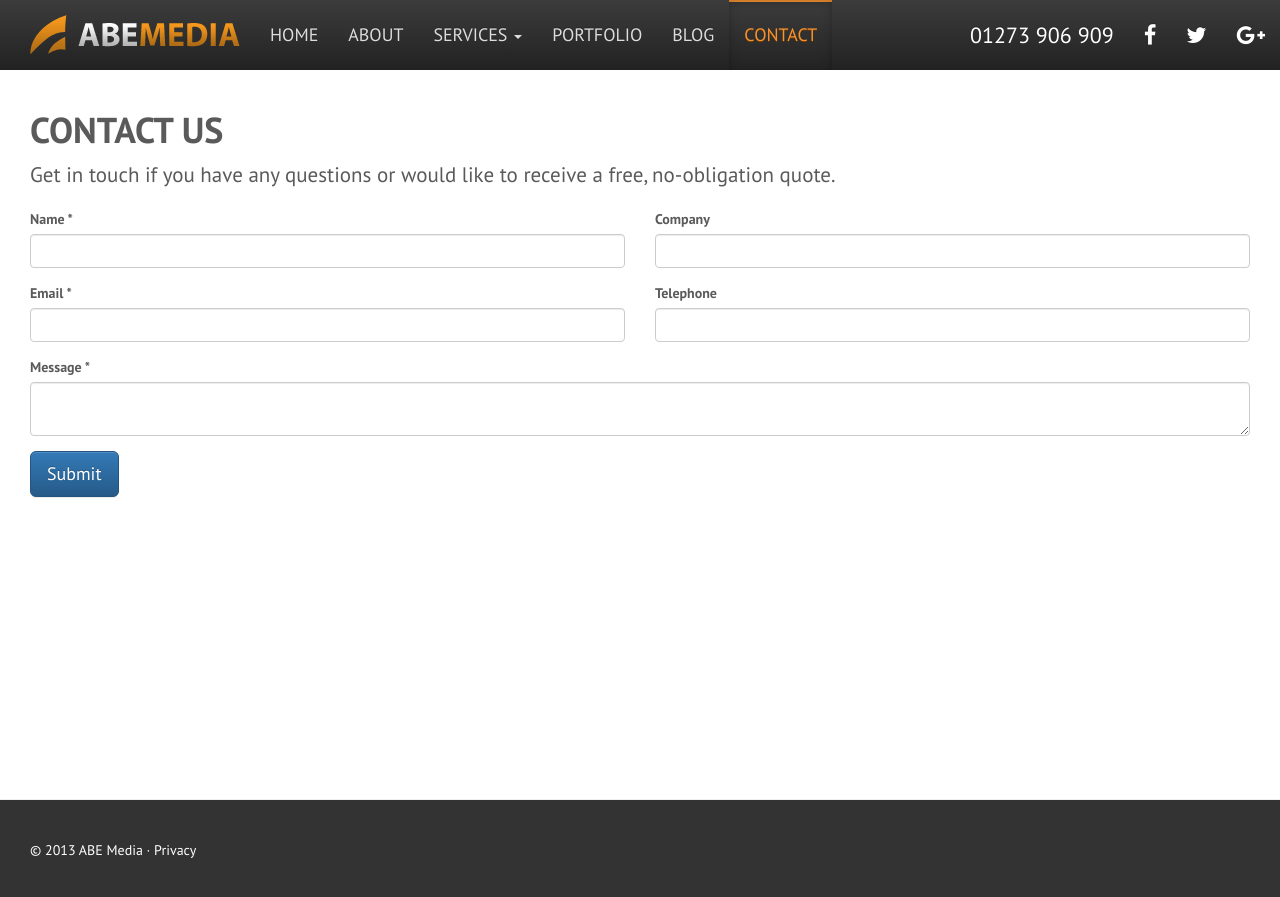
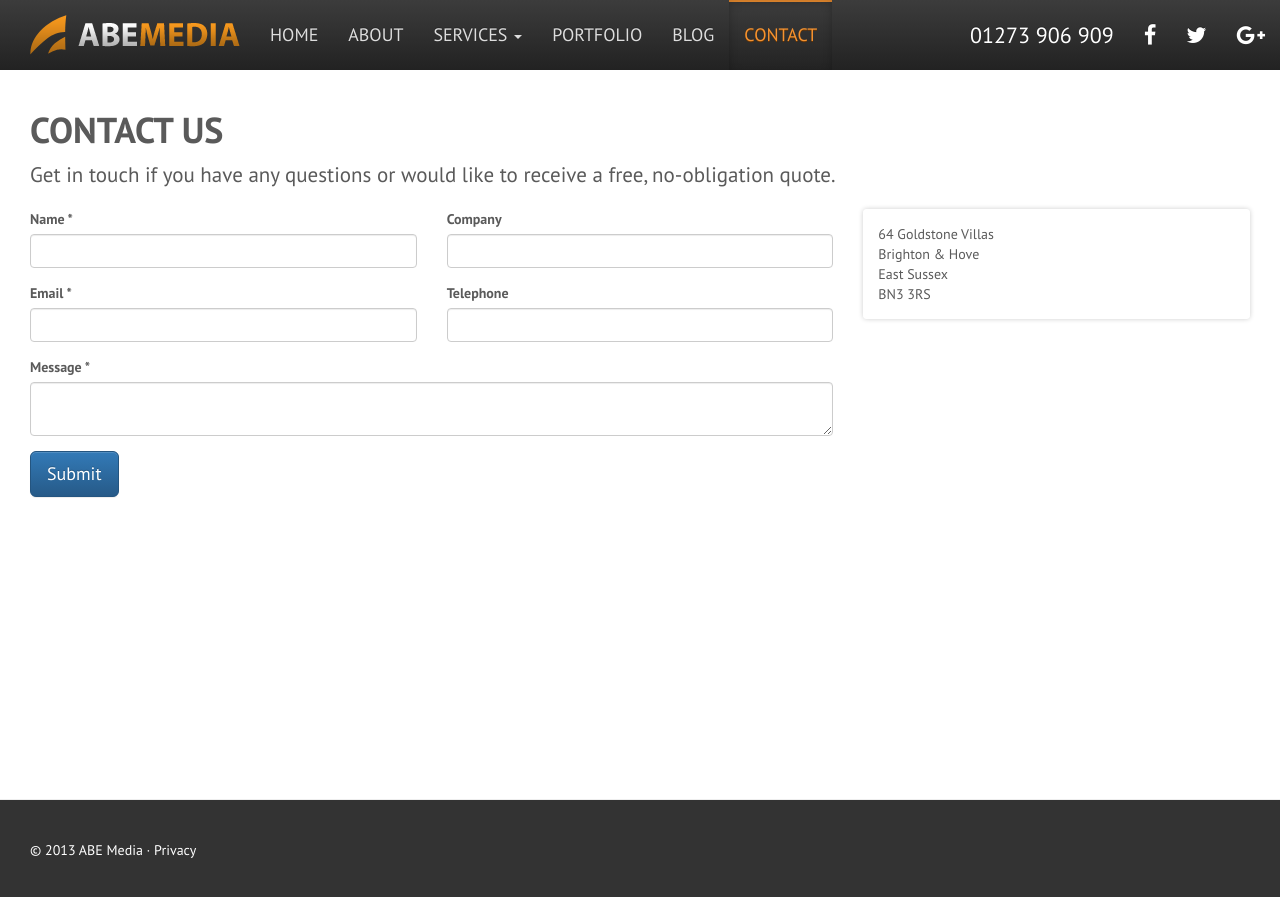
Before and after one commit to abemedia/abemedia.github.io, a Jekyll site: the page built from contact.html, in a window 1280 px wide. Shown: the top 897 px of the page. Built offline with Jekyll 4.4.1, drawn with Linux system fonts in a browser that asks for light colours; nearby versions of some CDN libraries.

Commit message:
Update contact.html

```diff
--- a/contact.html
+++ b/contact.html
@@ -5,6 +5,8 @@ slug: contact
 ---
 <h1>Contact Us</h1>
 <p class="lead">Get in touch if you have any questions or would like to receive a free, no-obligation quote.</p>
+<div class="row">
+  <div class="col-sm-8">
     <form role="form" action="http://getsimpleform.com/messages?form_api_token=ee510e56c0373993fbbab9e006eaab76" method="post">
       <div class="row">
         <div class="form-group col-sm-6">
@@ -35,3 +37,13 @@ slug: contact
       <button type="submit" class="btn btn-primary btn-lg">Submit</button>
       <input type='hidden' name='redirect_to' value='{{ site.url }}thanks' />
     </form>
+  </div>
+  <div class="col-sm-4">
+    <div class="box">
+      64 Goldstone Villas<br>
+      Brighton &amp; Hove<br>
+      East Sussex<br>
+      BN3 3RS
+    </div>
+  </div>
+</div>
```
Lines whose indentation alone changed are shown as unchanged.
